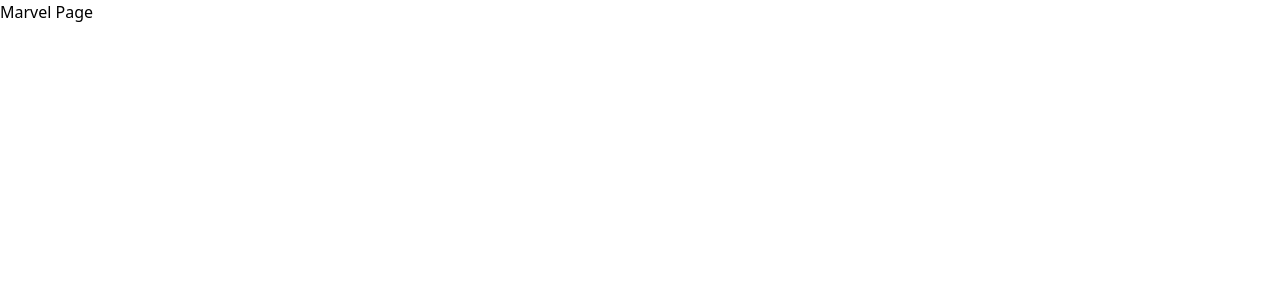
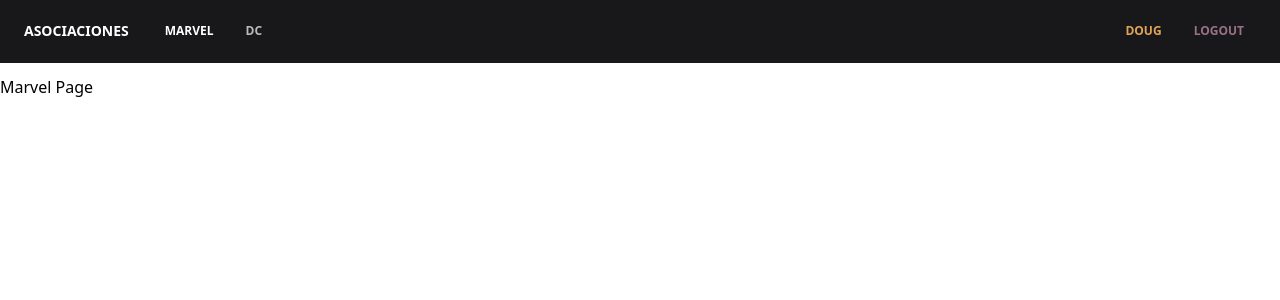
Before and after one commit to Alejndro22/heroes-app, a React (Vite) app: page /marvel in a window 1280 px wide. Shown: the top 300 px of the page. Built offline with nearby package versions, Linux system fonts and the light colour scheme.

Commit message:
Navbar added and some configs

```diff
--- a/src/HeroesApp.jsx
+++ b/src/HeroesApp.jsx
@@ -1,8 +1,10 @@
 import { Outlet } from 'react-router';
+import { Navbar } from './ui';
 
 export const HeroesApp = () => {
   return (
     <>
+      <Navbar />
       <Outlet />
     </>
   );
--- /dev/null
+++ b/src/heroes/index.js
@@ -0,0 +1 @@
+export * from './pages';
--- /dev/null
+++ b/src/heroes/pages/index.js
@@ -0,0 +1,3 @@
+export * from './DcPage';
+export * from './ErrorPage';
+export * from './MarvelPage';
--- a/src/router/routes.jsx
+++ b/src/router/routes.jsx
@@ -1,7 +1,6 @@
 import { HeroesApp } from '../HeroesApp';
 import { LoginPage } from '../auth/pages/LoginPage';
-import { DcPage } from '../heroes/pages/DcPage';
-import { MarvelPage } from '../heroes/pages/MarvelPage';
+import { DcPage, MarvelPage } from '../heroes';
 import ErrorPage from '../heroes/pages/ErrorPage';
 
 export const routes = [
--- /dev/null
+++ b/src/ui/components/Navbar.jsx
@@ -0,0 +1,77 @@
+import React from 'react';
+import { Link, NavLink } from 'react-router-dom';
+
+export const Navbar = () => {
+  const [navbarOpen, setNavbarOpen] = React.useState(false);
+  return (
+    <>
+      <nav className='relative flex flex-wrap items-center justify-between px-2 py-3 bg-zinc-900 mb-3'>
+        <div className='container px-4 mx-auto flex flex-wrap items-center justify-between'>
+          <div className='w-full relative flex justify-between md:w-auto md:static md:block md:justify-start'>
+            <Link
+              className='text-sm font-bold leading-relaxed inline-block mr-4 py-2 whitespace-nowrap uppercase text-white'
+              to='/'
+            >
+              Asociaciones
+            </Link>
+
+            <button
+              className='text-white cursor-pointer text-xl leading-none px-3 py-1 border border-solid border-transparent rounded bg-transparent block md:hidden outline-none focus:outline-none'
+              type='button'
+              onClick={() => setNavbarOpen(!navbarOpen)}
+            >
+              <svg width='24' height='24'>
+                <path
+                  d='M5 6h14M5 12h14M5 18h14'
+                  fill='none'
+                  stroke='currentColor'
+                  strokeWidth='2'
+                  strokeLinecap='round'
+                ></path>
+              </svg>
+            </button>
+          </div>
+          <div
+            className={
+              'md:flex flex-grow items-center' +
+              (navbarOpen ? ' flex' : ' hidden')
+            }
+          >
+            <div className='flex flex-col md:flex-row list-none '>
+              <NavLink
+                className={({ isActive }) =>
+                  `nav-item nav-link px-3 py-2 flex items-center text-xs uppercase font-bold leading-snug text-white  hover:opacity-100 text-md leading-md ${
+                    isActive ? 'opacity-100' : 'opacity-70'
+                  } `
+                }
+                to='/marvel'
+              >
+                <span className='ml-2'>Marvel</span>
+              </NavLink>
+
+              <NavLink
+                className={({ isActive }) =>
+                  `nav-item nav-link px-3 py-2 flex items-center text-xs uppercase font-bold leading-snug text-white hover:opacity-100 text-md leading-md ${
+                    isActive ? 'opacity-100' : 'opacity-70'
+                  } `
+                }
+                to='/dc'
+              >
+                <span className='ml-2'>DC</span>
+              </NavLink>
+            </div>
+
+            <div className='flex flex-col md:flex-row list-none md:ml-auto'>
+              <span className='nav-item nav-link px-3 py-2 flex items-center text-xs uppercase font-bold leading-snug text-earth-yellow hover:opacity-100 text-md leading-md'>
+                Doug
+              </span>
+              <button className='nav-item nav-link px-3 py-2 flex items-center text-xs uppercase font-bold leading-snug text-mountbatten-pink hover:opacity-100 text-md leading-md'>
+                <span className='ml-2'>Logout</span>
+              </button>
+            </div>
+          </div>
+        </div>
+      </nav>
+    </>
+  );
+};
--- /dev/null
+++ b/src/ui/components/index.js
@@ -0,0 +1 @@
+export * from './Navbar';
--- /dev/null
+++ b/src/ui/index.js
@@ -0,0 +1 @@
+export * from './components';
--- a/tailwind.config.js
+++ b/tailwind.config.js
@@ -2,7 +2,12 @@
 export default {
   content: ['./index.html', './src/**/*.{js,ts,jsx,tsx}'],
   theme: {
-    extend: {},
+    extend: {
+      colors: {
+        'mountbatten-pink': '#987284',
+        'earth-yellow': '#E0A458',
+      },
+    },
   },
   plugins: [],
 };
```
